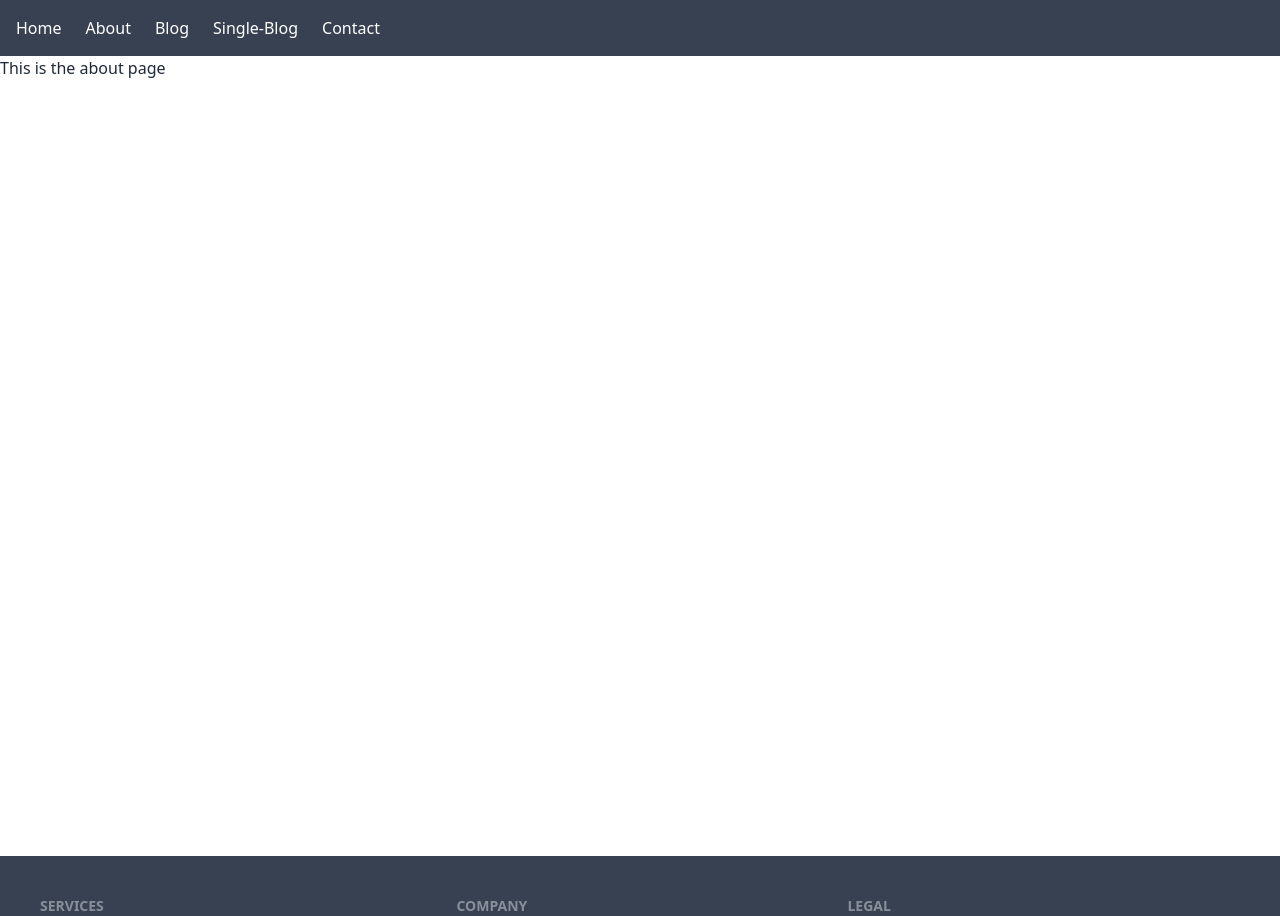
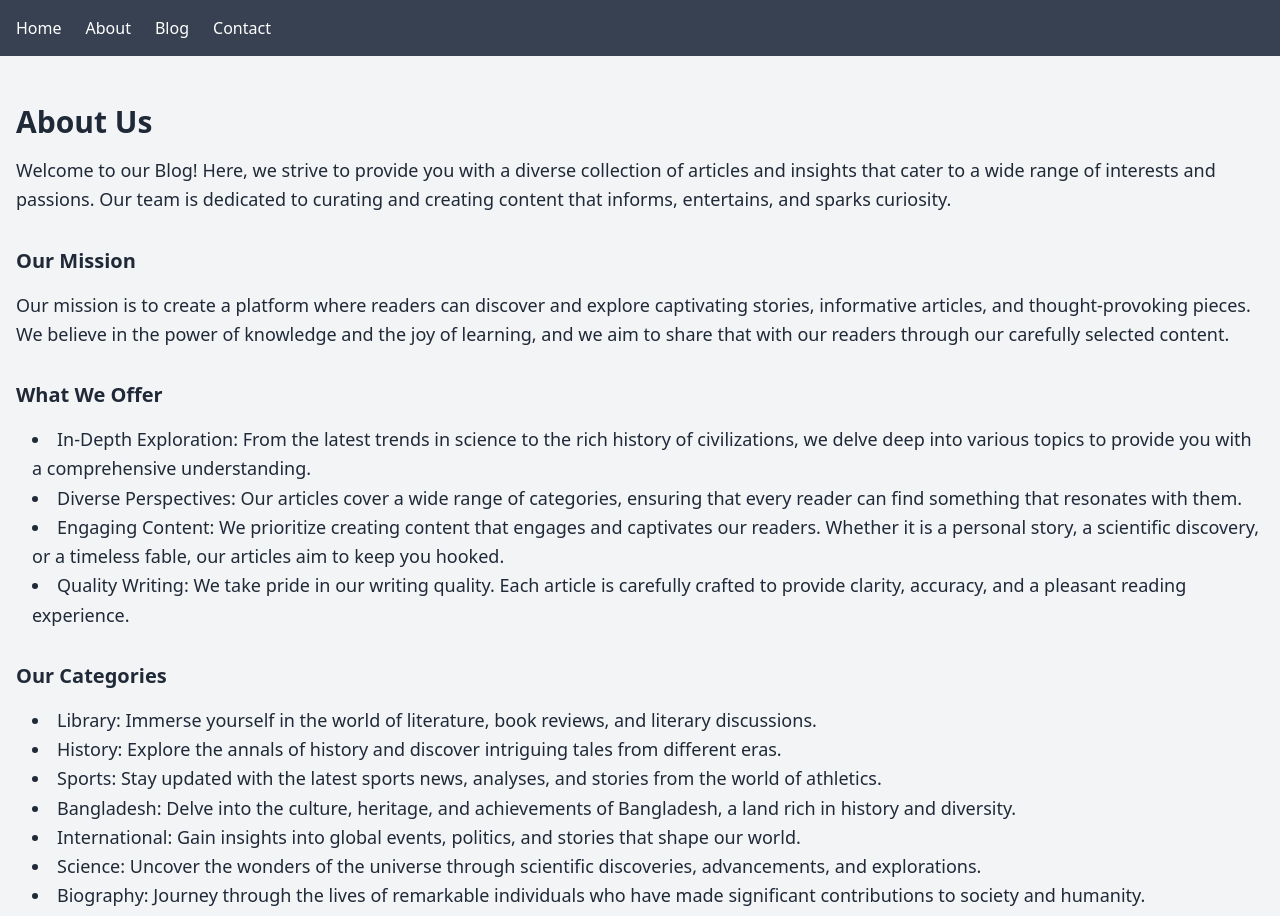
Before and after one commit to raselrana22/Simple-Blog-Application-With-RestAPI, a Next.js app: page /about in a window 1280 px wide. Shown: the top 916 px of the page. Built offline with nearby package versions, Linux system fonts and the light colour scheme.

Commit message:
home page complete

```diff
--- a/src/app/(pages)/about/page.js
+++ b/src/app/(pages)/about/page.js
@@ -1,7 +1,9 @@
+import AboutPage from "@/app/components/about"
+
 export default function About() {
     return (
         <div>
-            This is the about page
+            <AboutPage />
         </div>
     )
 }
--- a/src/app/(pages)/home/page.js
+++ b/src/app/(pages)/home/page.js
@@ -1,10 +1,31 @@
+import Image from 'next/image';
 import Welcome from '../../components/welcome'
+import NewestPosts from '@/app/components/newestPosts';
 
-export default async function Home() {
+export default function Home() {
+
+
     return (
         <div >
             <div className='min-h-screen bg-gray-100'>
                 <Welcome />
+                <div className='flex justify-center items-center'>
+                    <div className='max-w-full'>
+                        <Image
+                            src='/blogBanner.jpg'
+                            alt='Blog Banner'
+                            width={2240}
+                            height={1260}
+                            layout='responsive'
+                            objectFit='contain'
+                        />
+                    </div>
+                </div>
+                <div className='flex justify-center items-center mt-6'>
+                    <h1 className='text-3xl font-bold'>Latest Blogs</h1>
+                </div>
+                <div className='mt-2 border-solid border-2 border-t-red-600'></div>
+                <NewestPosts />
             </div>
         </div>
     );
--- /dev/null
+++ b/src/app/components/about.jsx
@@ -0,0 +1,101 @@
+const AboutPage = () => {
+  return (
+    <div className='bg-gray-100 py-12'>
+      <div className='container mx-auto px-4'>
+        <h1 className='text-3xl font-bold mb-4'>About Us</h1>
+        <div className='mb-8'>
+          <p className='text-lg leading-relaxed'>
+            Welcome to our Blog! Here, we strive to provide you with a diverse
+            collection of articles and insights that cater to a wide range of
+            interests and passions. Our team is dedicated to curating and
+            creating content that informs, entertains, and sparks curiosity.
+          </p>
+        </div>
+        <div className='mb-8'>
+          <h2 className='text-xl font-semibold mb-4'>Our Mission</h2>
+          <p className='text-lg leading-relaxed'>
+            Our mission is to create a platform where readers can discover and
+            explore captivating stories, informative articles, and
+            thought-provoking pieces. We believe in the power of knowledge and
+            the joy of learning, and we aim to share that with our readers
+            through our carefully selected content.
+          </p>
+        </div>
+        <div className='mb-8'>
+          <h2 className='text-xl font-semibold mb-4'>What We Offer</h2>
+          <ul className='list-disc list-inside text-lg leading-relaxed pl-4'>
+            <li>
+              In-Depth Exploration: From the latest trends in science to the
+              rich history of civilizations, we delve deep into various topics
+              to provide you with a comprehensive understanding.
+            </li>
+            <li>
+              Diverse Perspectives: Our articles cover a wide range of
+              categories, ensuring that every reader can find something that
+              resonates with them.
+            </li>
+            <li>
+              Engaging Content: We prioritize creating content that engages and
+              captivates our readers. Whether it is a personal story, a
+              scientific discovery, or a timeless fable, our articles aim to
+              keep you hooked.
+            </li>
+            <li>
+              Quality Writing: We take pride in our writing quality. Each
+              article is carefully crafted to provide clarity, accuracy, and a
+              pleasant reading experience.
+            </li>
+          </ul>
+        </div>
+        <div className='mb-8'>
+          <h2 className='text-xl font-semibold mb-4'>Our Categories</h2>
+          <ul className='list-disc list-inside text-lg leading-relaxed pl-4'>
+            <li>
+              Library: Immerse yourself in the world of literature, book
+              reviews, and literary discussions.
+            </li>
+            <li>
+              History: Explore the annals of history and discover intriguing
+              tales from different eras.
+            </li>
+            <li>
+              Sports: Stay updated with the latest sports news, analyses, and
+              stories from the world of athletics.
+            </li>
+            <li>
+              Bangladesh: Delve into the culture, heritage, and achievements of
+              Bangladesh, a land rich in history and diversity.
+            </li>
+            <li>
+              International: Gain insights into global events, politics, and
+              stories that shape our world.
+            </li>
+            <li>
+              Science: Uncover the wonders of the universe through scientific
+              discoveries, advancements, and explorations.
+            </li>
+            <li>
+              Biography: Journey through the lives of remarkable individuals who
+              have made significant contributions to society and humanity.
+            </li>
+            <li>
+              Fable: Immerse yourself in the enchanting world of fables, where
+              moral lessons and timeless tales come to life.
+            </li>
+          </ul>
+        </div>
+        <div className='mb-8'>
+          <h2 className='text-xl font-semibold mb-4'>Connect With Us</h2>
+          <p className='text-lg leading-relaxed'>
+            We value your feedback and engagement. Feel free to leave comments,
+            share your thoughts, and connect with us through our social media
+            channels. Thank you for being a part of our blog community. Happy
+            reading!
+          </p>
+        </div>
+      </div>
+    </div>
+  );
+};
+
+export default AboutPage;
--- a/src/app/components/menu.jsx
+++ b/src/app/components/menu.jsx
@@ -20,11 +20,11 @@ export default function Menu() {
               Blog
             </div>
           </Link>
-          <Link href={"/single-blog/53"}>
+          {/* <Link href={"/single-blog/53"}>
             <div className='text-white hover:text-gray-300 cursor-pointer'>
               Single-Blog
             </div>
-          </Link>
+          </Link> */}
           <Link href={"/contact"}>
             <div className='text-white hover:text-gray-300 cursor-pointer'>
               Contact
--- /dev/null
+++ b/src/app/components/newestPosts.jsx
@@ -0,0 +1,29 @@
+import Link from "next/link";
+import postNewest from "../lib/apiRequest/postNewest";
+
+export default async function NewestPosts() {
+  const posts = await postNewest();
+
+  return (
+    <div>
+      <div className='my-6 mx-4'>
+        <div className='flex'>
+          <div className='grid grid-cols-1 sm:grid-cols-2 md:grid-cols-3 gap-6'>
+            {posts.map((post) => (
+              <div
+                key={post.id}
+                className='shadow-lg hover:scale-95 transition delay-100'
+              >
+                <Link href={`/single-blog/${post.id}`}>
+                  <img src={post.img} width={350} />
+                  <p className='font-bold py-2'>{post.title}</p>
+                  <p className='mt-1'>{post.short}</p>
+                </Link>
+              </div>
+            ))}
+          </div>
+        </div>
+      </div>
+    </div>
+  );
+}
--- a/src/app/components/welcome.jsx
+++ b/src/app/components/welcome.jsx
@@ -1,18 +1,33 @@
 import React from "react";
+import Link from "next/link";
 
 export default function Welcome() {
   return (
-    <section className='bg-blue-200 p-6'>
-      <div className='container mx-auto'>
-        <h1 className='text-3xl font-bold mb-4'>Welcome to Our Blog</h1>
-        <p className='text-lg'>
-          Lorem ipsum dolor sit amet, consectetur adipiscing elit. Quisque
-          tristique fermentum ligula, eu aliquam elit vehicula nec. Vestibulum
-          scelerisque bibendum tellus, in elementum odio rhoncus at.
+    <section className='bg-blue-200 p-2'>
+      <div className='container mx-3'>
+        <div className='flex justify-center items-center'>
+          <h1 className='text-3xl font-bold mb-4'>Welcome to Our Blog</h1>
+        </div>
+
+        <p className='text-lg text-justify'>
+          Welcome to our Home Blog Page! Explore a diverse range of topics and
+          immerse yourself in engaging content from various categories. Whether
+          you are interested in history, sports, Bangladesh, international
+          affairs, science, lifestyle, or simply seeking to broaden your
+          horizons with captivating reads, we have got something for everyone.
+          Our curated selection of articles, insights, and stories will keep you
+          informed and entertained. Dive into the world of literature, discover
+          intriguing historical narratives, stay updated on the latest sports
+          events, explore the culture and wonders of Bangladesh, delve into
+          global perspectives, delve into scientific wonders, and find
+          inspiration for a fulfilling lifestyle. Join us on this journey of
+          exploration and enlightenment. Happy reading!
         </p>
-        <p className='text-lg'>
-          Learn more about our blog and what we have to offer to our readers.
-        </p>
+        <Link href={"/about"}>
+          <p className='py-3 text-lg hover:underline underline-offset-4 hover:text-red-400'>
+            Learn more about our blog and what we have to offer to our readers.
+          </p>
+        </Link>
       </div>
     </section>
   );
--- /dev/null
+++ b/src/app/lib/apiRequest/postNewest.js
@@ -0,0 +1,8 @@
+export default async function postNewest() {
+    const res = await fetch('https://basic-blog.teamrabbil.com/api/post-newest',
+        {
+            method: 'GET',
+        })
+    const posts = res.json();
+    return posts;
+}
```
Also changed, not shown: public/blogBanner.jpg (added).
